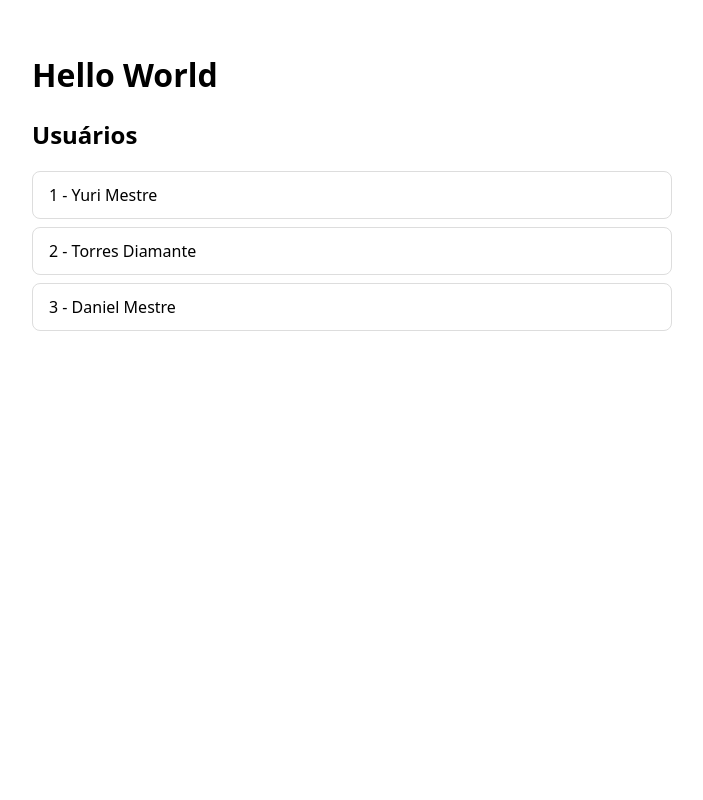
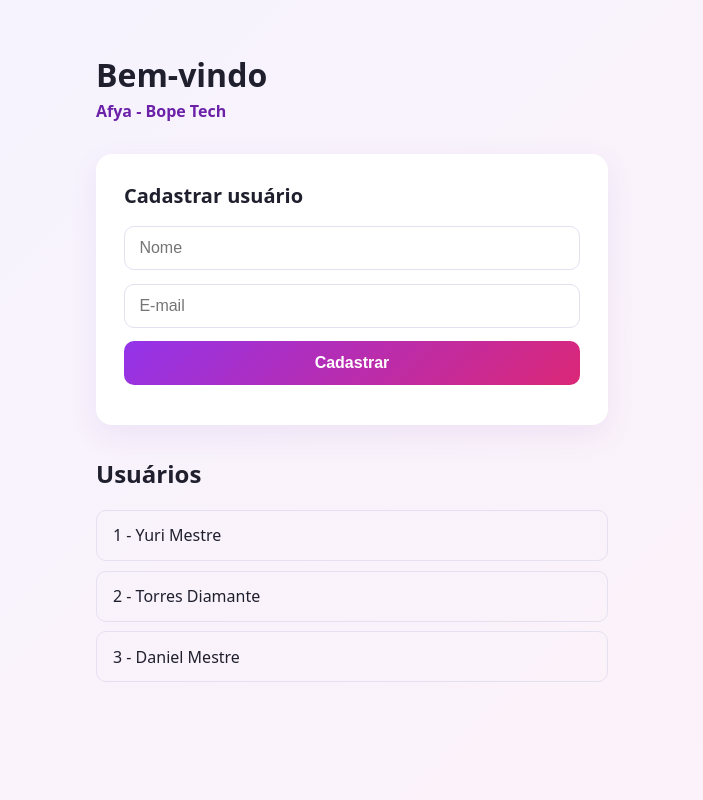
Before and after one commit to Claude-Impact-Lab/bootcamp-tech-afya, a FastAPI app: page / in a window 1280 px wide. Shown: the whole page, without its empty margins (288-991 px from the left). Run offline with FastAPI, Linux system fonts and the light colour scheme.

Commit message:
feat: adiciona formulario de cadastro, mensagens de erro em pt-br e testes de POST /users

```diff
--- a/app/main.py
+++ b/app/main.py
@@ -1,15 +1,16 @@
 from pathlib import Path
 
-from fastapi import FastAPI, Request
+from fastapi import FastAPI, Request, HTTPException, status
 from fastapi.templating import Jinja2Templates
+from app.schemas import UserCreate
 
 BASE_DIR = Path(__file__).resolve().parent
 
 app = FastAPI(title="User Manager")
 templates = Jinja2Templates(directory=BASE_DIR / "templates")
 
-#Base de dados de mentira: uma lista na memória.
-#Quando o servidor reinicia , volta pro estado original - e isso é esperado.
+# Base de dados de mentira: uma lista na memória.
+# Quando o servidor reinicia, volta pro estado original - e isso é esperado.
 
 usuarios = [
     {"id": 1, "nome": "Yuri Mestre", "email": "yuri@example.com"},
@@ -17,10 +18,12 @@ usuarios = [
     {"id": 3, "nome": "Daniel Mestre", "email": "daniel@example.com"}
 ]
 
+
 @app.get("/health")
 def health() -> dict[str, str]:
     """Endpoint JSON: e daqui que o HTML busca a mensagem."""
     return {"status": "ok", "message": "Hello World"}
+
 
 @app.get("/users")
 def listar_usuarios() -> list[dict]:
@@ -35,3 +38,18 @@ def listar_usuarios() -> list[dict]:
 def index(request: Request):
     """A tela. Os nomes nao vem daqui - o HTML busca em /users."""
     return templates.TemplateResponse(request=request, name="index.html")
+
+
+@app.post("/users", status_code=status.HTTP_201_CREATED)
+def criar_usuario(payload: UserCreate):
+    """Cria um novo usuário validado por Pydantic.
+
+    Valida o payload, previne emails duplicados e anexa o novo usuário
+    na lista em memória retornando o recurso criado com `id`.
+    """
+    if any(u["email"] == payload.email for u in usuarios):
+        raise HTTPException(status_code=status.HTTP_409_CONFLICT, detail="E-mail já cadastrado")
+    new_id = max((u["id"] for u in usuarios), default=0) + 1
+    novo = {"id": new_id, "nome": payload.nome, "email": payload.email}
+    usuarios.append(novo)
+    return novo
--- a/app/templates/index.html
+++ b/app/templates/index.html
@@ -5,63 +5,148 @@
     <meta name="viewport" content="width=device-width, initial-scale=1" />
     <title>User Manager</title>
     <style>
+      * {
+        box-sizing: border-box;
+      }
+
       body {
-        font-family: system-ui, sans-serif;
+        font-family: system-ui, -apple-system, "Segoe UI", sans-serif;
+        margin: 0;
+        padding: 2rem 1rem;
+        min-height: 100vh;
+        background: linear-gradient(135deg, #f5f3ff 0%, #fdf2f8 100%);
+        color: #1f1f2e;
+      }
+
+      .container {
+        max-width: 32rem;
         margin: 0 auto;
-        padding: 2rem 1rem;
-        max-width: 40rem;
+      }
+
+      h1 {
+        font-size: 2rem;
+        margin-bottom: 0.25rem;
+      }
+
+      .subtitulo {
+        color: #6b21a8;
+        font-weight: 600;
+        margin-top: 0;
+        margin-bottom: 2rem;
+      }
+
+      .card {
+        background: #ffffff;
+        border-radius: 16px;
+        padding: 1.75rem;
+        box-shadow: 0 10px 30px rgba(107, 33, 168, 0.08);
+        margin-bottom: 2rem;
+      }
+
+      .card h2 {
+        margin-top: 0;
+        font-size: 1.25rem;
+      }
+
+      form#form-usuario {
+        display: flex;
+        flex-direction: column;
+        gap: 0.85rem;
+      }
+
+      form#form-usuario input {
+        padding: 0.75rem 0.9rem;
+        font-size: 1rem;
+        border: 1.5px solid #e5e0f0;
+        border-radius: 10px;
+        outline: none;
+        transition: border-color 0.15s ease;
+      }
+
+      form#form-usuario input:focus {
+        border-color: #9333ea;
+      }
+
+      form#form-usuario button {
+        padding: 0.8rem;
+        font-size: 1rem;
+        font-weight: 600;
+        color: #fff;
+        border: none;
+        border-radius: 10px;
+        cursor: pointer;
+        background: linear-gradient(135deg, #9333ea 0%, #db2777 100%);
+        transition: opacity 0.15s ease, transform 0.1s ease;
+      }
+
+      form#form-usuario button:hover {
+        opacity: 0.92;
+      }
+
+      form#form-usuario button:active {
+        transform: scale(0.99);
+      }
+
+      .erro {
+        color: #b00020;
+        font-size: 0.9rem;
+        margin: 0.75rem 0 0;
+      }
+
+      .aviso {
+        color: #6b7280;
       }
 
       ul#usuarios {
         list-style: none;
         padding: 0;
+        margin: 0;
       }
 
       ul#usuarios li {
-        border: 1px solid #ddd;
-        border-radius: 8px;
-        padding: 0.75rem 1rem;
-        margin-bottom: 0.5rem;
+        border: 1px solid #e5e0f0;
+        border-radius: 10px;
+        padding: 0.85rem 1rem;
+        margin-bottom: 0.6rem;
+        transition: background 0.15s ease;
       }
 
-      .aviso {
-        color: #666;
+      ul#usuarios li:hover {
+        background: #faf8ff;
       }
     </style>
   </head>
   <body>
-    <h1 id="mensagem">carregando...</h1>
+    <div class="container">
+      <h1 id="mensagem">Bem-vindo</h1>
+      <p class="subtitulo">Afya - Bope Tech</p>
+
+      <div class="card">
+        <h2>Cadastrar usuário</h2>
+        <form id="form-usuario">
+          <input type="text" id="input-nome" placeholder="Nome" required />
+          <input type="email" id="input-email" placeholder="E-mail" required />
+          <button type="submit">Cadastrar</button>
+        </form>
+        <p id="erro-form" class="erro"></p>
+      </div>
 
       <h2>Usuários</h2>
       <p id="estado" class="aviso">carregando...</p>
       <ul id="usuarios"></ul>
+    </div>
 
     <script>
-      // Busca a mensagem na API em vez de escrever no HTML:
-      // e o primeiro contato do time com fetch + JSON.
-      fetch("/health")
-        .then((resposta) => resposta.json())
-        .then((dados) => {
-          document.getElementById("mensagem").textContent = dados.message;
-        })
-        .catch(() => {
-          document.getElementById("mensagem").textContent = "erro ao chamar a API";
-        });
-
-      // Mesma ideia, agora com uma lista: nenhum nome esta escrito no HTML,
-      // todos vem de /users.
       const lista = document.getElementById("usuarios");
       const estado = document.getElementById("estado");
+      const form = document.getElementById("form-usuario");
+      const inputNome = document.getElementById("input-nome");
+      const inputEmail = document.getElementById("input-email");
+      const erroForm = document.getElementById("erro-form");
 
-      fetch("/users")
-        .then((resposta) => {
-          // Status fora da faixa 2xx e erro de verdade. Lista vazia nao e.
-          if (!resposta.ok) {
-            throw new Error("a API respondeu " + resposta.status);
-          }
-          return resposta.json();
-        })
-        .then((usuarios) => {
+      function renderizarUsuarios(usuarios) {
+        lista.innerHTML = "";
+
         if (usuarios.length === 0) {
           estado.textContent = "nenhum usuário cadastrado ainda";
           return;
@@ -71,15 +156,66 @@
 
         for (const usuario of usuarios) {
           const item = document.createElement("li");
-            // textContent (e nao innerHTML) porque o nome e dado de fora:
-            // assim ele e sempre tratado como texto, nunca como HTML.
           item.textContent = usuario.id + " - " + usuario.nome;
           lista.appendChild(item);
         }
+      }
+
+      function carregarUsuarios() {
+        fetch("/users")
+          .then((resposta) => {
+            if (!resposta.ok) {
+              throw new Error("a API respondeu " + resposta.status);
+            }
+            return resposta.json();
           })
+          .then(renderizarUsuarios)
           .catch(() => {
-          estado.textContent = "erro ao chamar a API";
+            estado.textContent = "Erro ao carregar usuários.";
           });
+      }
+
+      form.addEventListener("submit", (evento) => {
+        evento.preventDefault();
+        erroForm.textContent = "";
+
+        fetch("/users", {
+          method: "POST",
+          headers: { "Content-Type": "application/json" },
+          body: JSON.stringify({
+            nome: inputNome.value,
+            email: inputEmail.value,
+          }),
+        })
+          .then(async (resposta) => {
+            if (!resposta.ok) {
+              // 422 vem do Pydantic: lista de erros em inglês, não uma frase.
+              // Não dá pra mostrar isso cru pro usuário final.
+              if (resposta.status === 422) {
+                throw new Error("Verifique os dados informados e tente novamente.");
+              }
+
+              // Outros erros (ex: 409) vêm do nosso backend como string simples,
+              // já em português — esse sim podemos exibir direto.
+              const corpo = await resposta.json().catch(() => null);
+              const mensagem =
+                corpo && typeof corpo.detail === "string"
+                  ? corpo.detail
+                  : "Erro ao cadastrar usuário (" + resposta.status + ").";
+              throw new Error(mensagem);
+            }
+            return resposta.json();
+          })
+          .then(() => {
+            form.reset();
+            carregarUsuarios();
+          })
+          .catch((erro) => {
+            erroForm.textContent = erro.message;
+          });
+      });
+
+      carregarUsuarios();
     </script>
   </body>
 </html>
--- a/pyproject.toml
+++ b/pyproject.toml
@@ -7,6 +7,7 @@ dependencies = [
     "fastapi>=0.115",
     "uvicorn[standard]>=0.34",
     "jinja2>=3.1",
+    "email-validator>=2.2",
 ]
 
 [dependency-groups]
```
Also changed, not shown: app/schemas.py (added, +8 -0 lines), tests/test_main.py (+23 -0 lines), app/__init__.py (added). Lines whose indentation alone changed are shown as unchanged.
